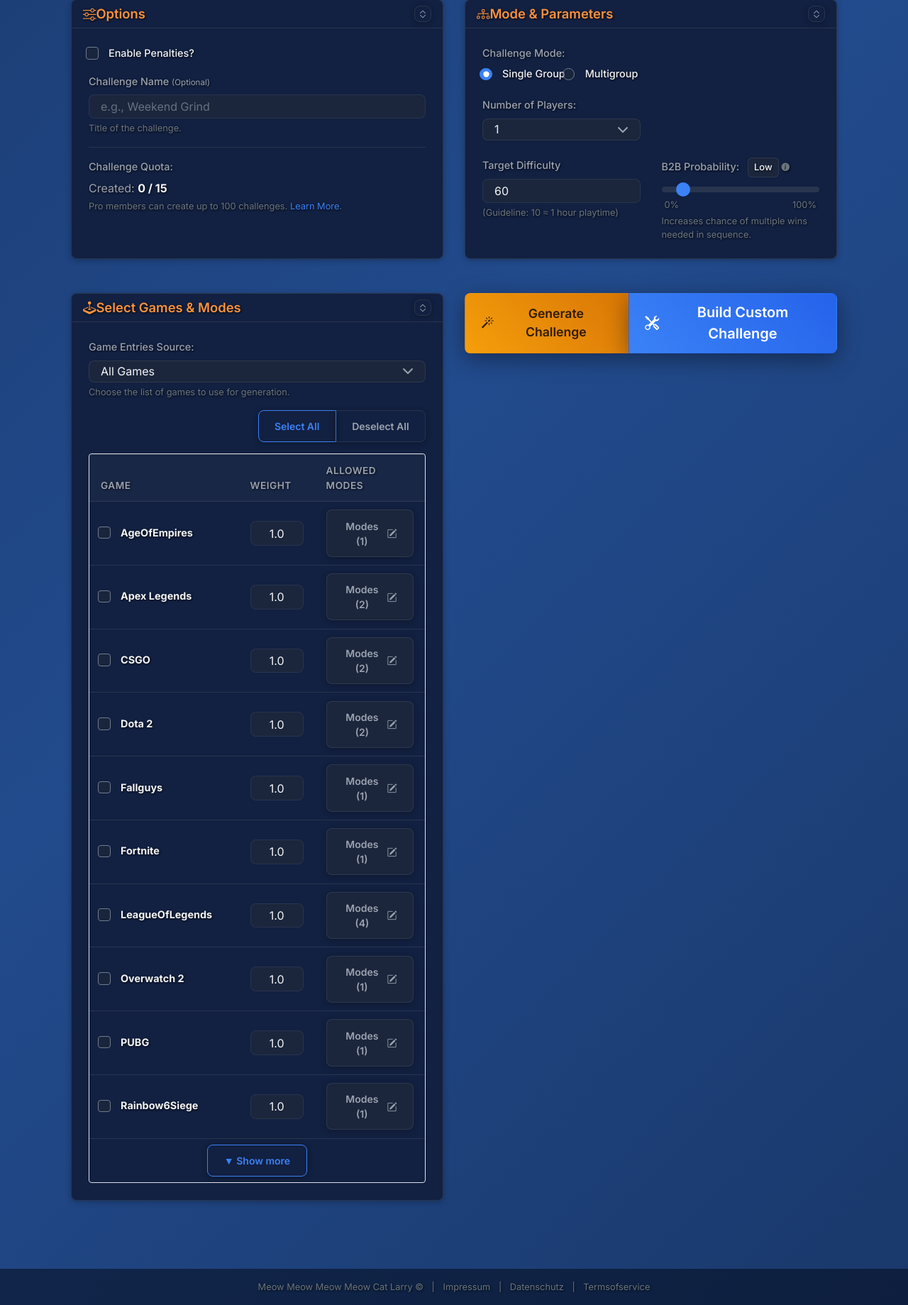
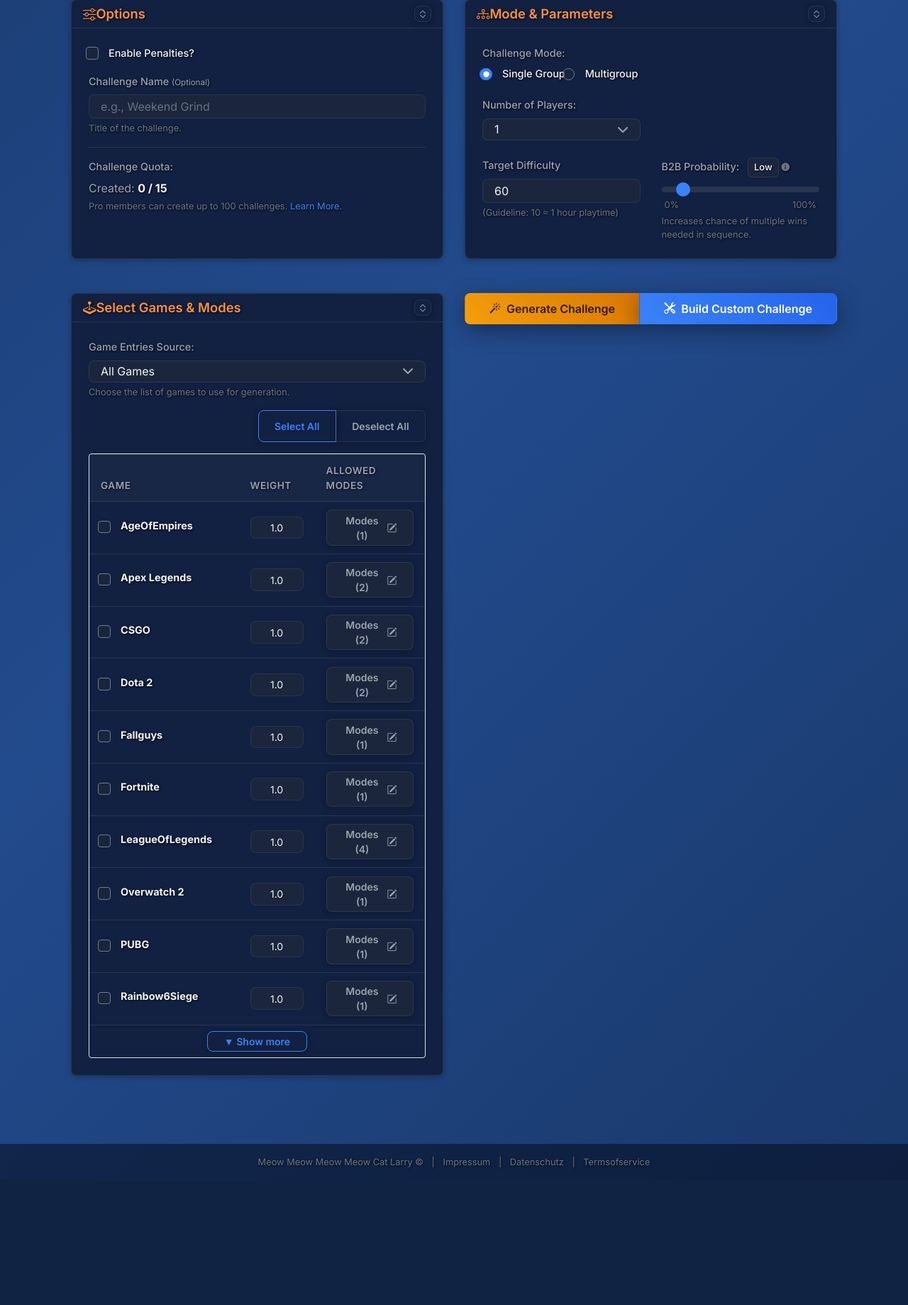
Before and after one commit to FKammerer45/WinchallengeGenerator, a Flask app: page / in a window 1280 px wide. Shown: the part 344-2183 px from the top of the page at 71% size. After the commit the page ends 1989 px from the top, so only its background shows below. Run offline with Flask 3, Linux system fonts and the light colour scheme; the visitor is signed in with stand-in values (Sample User, id 1); data comes from the database, SQL or seed files in the repository; data that the repository does not hold is empty; some libraries are stand-ins or nearby versions.

Commit message:
fixed some issues of the challenge generator not finished

```diff
--- a/app/static/css/components/_buttons.css
+++ b/app/static/css/components/_buttons.css
@@ -176,3 +176,23 @@
   padding: 0.2rem 0.5rem; /* Smaller padding */
   font-size: 0.8rem; /* Smaller font */
 }
+
+/* Main Action Buttons on Index Page */
+/* Targeting .btn-lg within the specific container to adjust padding and font */
+.generate-button-container .btn-group .btn.btn-lg {
+    padding-top: 0.5rem;    /* Reduced top padding */
+    padding-bottom: 0.5rem; /* Reduced bottom padding */
+    font-size: 1rem;      /* Standardized font size, adjust as needed e.g., 1.1rem */
+    /* line-height: 1.5; /* Ensure text is vertically centered if needed */
+}
+
+/* Ensure icons within these buttons are vertically aligned */
+.generate-button-container .btn-group .btn.btn-lg .bi {
+    vertical-align: middle;
+    margin-bottom: 0.125em; /* Small adjustment for better centering with current font size */
+}
+
+/* Ensure text within these buttons is also well-aligned */
+.generate-button-container .btn-group .btn.btn-lg span:not(.spinner-border) {
+    vertical-align: middle;
+}
--- a/app/static/css/components/_tables.css
+++ b/app/static/css/components/_tables.css
@@ -56,3 +56,22 @@
   overflow-x: auto;
   -webkit-overflow-scrolling: touch;
 }
+
+/* Reduce row height in the game selection table on the index page */
+.game-selection-table tbody tr > td { /* Target direct children TDs */
+  padding-top: 0.25rem;    /* Further reduced top padding */
+  padding-bottom: 0.25rem; /* Further reduced bottom padding */
+  line-height: 1.2;       /* Adjust line-height for tighter spacing */
+}
+
+/* Ensure form elements within these cells don't add excessive vertical space */
+.game-selection-table .form-control-sm,
+.game-selection-table .btn-sm {
+  padding-top: 0.2rem;    /* Fine-tune padding of small controls */
+  padding-bottom: 0.2rem;
+  font-size: 0.875rem;    /* Ensure font size is consistent and not too large */
+}
+
+.game-selection-table .custom-control.custom-checkbox {
+  margin-bottom: 0;
+}
--- a/app/static/js/challenge_generator/form.js
+++ b/app/static/js/challenge_generator/form.js
@@ -486,6 +486,12 @@
 function handleChallengeFormSubmit(event) {
   event.preventDefault();
 
+  // Hide custom challenge builder if it's open
+  const customBuilderWrapper = document.getElementById("customChallengeBuilderWrapper");
+  if (customBuilderWrapper) {
+    customBuilderWrapper.style.display = "none";
+  }
+
   // Helper function for fallback UUID
   function generateSimpleUUID() {
     return 'xxxx-xxxx-4xxx-yxxx-xxxxxxxxxxxx'.replace(/[xy]/g, function(c) {
@@ -766,17 +772,28 @@
       // Store full data (including potentially full penalty_info) for sharing
       window.currentChallengeData = data;
 
+      console.log("[FormJS] In handleChallengeFormSubmit: isAuthenticated =", isAuthenticated, "data.share_options =", data.share_options); // DEBUG LOG
+
       if (isAuthenticated && data.share_options) {
         if (shareBtn) {
           shareBtn.style.display = "inline-block";
-          shareBtn.disabled = false;
-          shareBtn.classList.remove("btn-secondary");
-          shareBtn.classList.add("btn-primary");
+          shareBtn.disabled = false; // Explicitly enable
+          shareBtn.classList.remove("btn-secondary", "disabled"); // Remove any potentially disabling classes
+          shareBtn.classList.add("btn-primary"); // Ensure primary styling
+          shareBtn.removeAttribute("aria-disabled"); // Ensure accessibility state is correct
+          console.log("shareChallengeBtn IS being enabled and styled primary in form.js"); // UPDATED DEBUG LOG
+
           const shareBtnText = shareBtn.querySelector(
             "span:not(.spinner-border-sm)"
           );
-          if (shareBtnText) shareBtnText.textContent = "Share Challenge";
-          shareBtn.title = "Share this generated challenge";
+          // Ensure the icon is also updated if it was changed from the default
+          const shareBtnIcon = shareBtn.querySelector("i.bi");
+          if (shareBtnText) shareBtnText.textContent = "Accept Challenge";
+          if (shareBtnIcon) { // Change icon to suit "Accept Challenge"
+            shareBtnIcon.classList.remove("bi-share-fill");
+            shareBtnIcon.classList.add("bi-check-circle-fill");
+          }
+          shareBtn.title = "Accept and share this generated challenge"; // Update title
         }
         if (viewLocalBtn) viewLocalBtn.style.display = "none";
       } else {
@@ -1766,36 +1783,10 @@
     return;
   }
 
-  // Generate HTML for display (using challengeDataForDisplay)
-  let htmlResult = `<h3 class="mb-3 text-light text-center h4">${escapeHtml(challengeDataForDisplay.name)}</h3>`;
-  htmlResult += `<p class="text-center"><strong>Total Difficulty:</strong> ${challengeDataForDisplay.totalDifficulty.toFixed(1)} | <strong>Mode:</strong> ${escapeHtml(challengeDataForDisplay.groupType)}</p>`;
-
-  if (challengeDataForDisplay.normal.length > 0) {
-    htmlResult += `<h4>Normal Wins</h4>`;
-    challengeDataForDisplay.normal.forEach(item => {
-      htmlResult += `<p>${escapeHtml(item.game)} (${escapeHtml(item.mode || 'N/A')}): ${item.wins} win(s) ${item.custom ? '(Custom - Diff: ' + item.difficulty.toFixed(1) + ')' : '(Diff: ' + item.difficulty.toFixed(1) + ')'}</p>`;
-    });
-  }
-
-  if (challengeDataForDisplay.b2b.length > 0) {
-    htmlResult += `<h4>Back-to-Back Segments</h4>`;
-    challengeDataForDisplay.b2b.forEach((segment, index) => {
-      htmlResult += `<p class="mt-2"><strong>Segment ${index + 1}:</strong></p>`;
-      segment.forEach(item => {
-        htmlResult += `<p style="margin-left: 20px;">${escapeHtml(item.game)} (${escapeHtml(item.mode || 'N/A')}): ${item.wins} win(s) ${item.custom ? '(Custom - Diff: ' + item.difficulty.toFixed(1) + ')' : '(Diff: ' + item.difficulty.toFixed(1) + ')'}</p>`;
-      });
-    });
-  }
-
-  resultDiv.innerHTML = htmlResult;
-  customBuilderWrapper.style.display = "none";
-  resultWrapper.style.display = "block";
-  requestAnimationFrame(() => {
-    resultWrapper.classList.add("visible");
-  });
-
   // Determine if to save locally or send to backend
   const isAuthenticated = window.IS_AUTHENTICATED === true;
+  const createCustomChallengeButton = document.getElementById("createCustomChallengeBtn");
+
 
   if (isAuthenticated) {
     // Read main form settings for payload
@@ -1813,7 +1804,7 @@
             let penaltyEntriesListMain = [];
             if (window.indexPagePenaltyTabs && window.indexPagePenaltyTabs.entries) {
                 penaltyEntriesListMain = window.indexPagePenaltyTabs.entries[penaltyTabIdMain] || [];
-            } else { // Fallback for local if somehow global isn't populated (should be for logged-in)
+            } else {
                 const localPenaltyData = getLocalPenaltyEntries();
                 penaltyEntriesListMain = localPenaltyData[penaltyTabIdMain] || [];
             }
@@ -1833,8 +1824,6 @@
     const maxGroupsMain = groupModeMain === "multi" ? (parseInt(mainFormData.get("max_groups")) || 1) : 1;
     const numPlayersPerGroupMain = parseInt(mainFormData.get("num_players")) || 1;
 
-
-    // User is logged in, send to /api/challenge/share
     const sharePayload = {
       challenge_data: payloadChallengeData,
       penalty_info: penaltyInfoPayload,
@@ -1844,69 +1833,46 @@
       is_custom_built: true
     };
 
-    // Clear previous share/local buttons and messages
     if (viewLocalBtn) viewLocalBtn.style.display = "none";
-    if (shareBtn) {
-        shareBtn.style.display = "none"; // Hide the original share button
-        const shareBtnSpinner = shareBtn.querySelector(".spinner-border-sm");
-        const shareBtnText = shareBtn.querySelector("span:not(.spinner-border-sm)");
-        // We might want a dedicated "View Shared Custom Challenge" button later
-        // For now, we'll just show a success/error message.
-    }
     if (shareResultDiv) {
         shareResultDiv.style.display = "none";
         shareResultDiv.innerHTML = "";
     }
 
-    // Use the global shareChallengeUrl or default to /api/challenge/share
+    setLoading(createCustomChallengeButton, true, "Creating...");
+
     const shareUrl = window.shareChallengeUrl || "/api/challenge/share";
-    console.log("Sending share request to:", shareUrl, "with payload:", JSON.stringify(sharePayload));
-
 
     apiFetch(shareUrl, { method: "POST", body: sharePayload }, window.csrfToken)
       .then(sharedResponse => {
-        // The /api/challenge/share endpoint returns status, public_id, and share_url on success.
+        setLoading(createCustomChallengeButton, false);
         if (sharedResponse.status === "success" && sharedResponse.public_id && sharedResponse.share_url) {
-            // The main resultDiv already shows the custom challenge structure.
-            // We just need to provide a success message and a link.
-            if (shareResultDiv) {
-                 shareResultDiv.innerHTML = `<div class="alert alert-success">Custom challenge shared successfully! <a href="${sharedResponse.share_url}" target="_blank" class="alert-link">View it here</a> or use the button below.</div>`;
-                 shareResultDiv.style.display = "block";
+            if (createCustomChallengeButton) {
+                createCustomChallengeButton.innerHTML = '<i class="bi bi-check-circle-fill me-1"></i> Accept Challenge';
+                createCustomChallengeButton.classList.remove("btn-primary");
+                createCustomChallengeButton.classList.add("btn-success");
+                createCustomChallengeButton.disabled = true;
+                createCustomChallengeButton.onclick = () => { window.open(sharedResponse.share_url, '_blank'); };
             }
-
-            // Update the "Create & View" button to become a "View Shared Challenge" link/button
-            const createCustomChallengeButton = document.getElementById("createCustomChallengeBtn");
-            if (createCustomChallengeButton) {
-                const viewSharedButton = createCustomChallengeButton.cloneNode(true); // Clone to remove old listeners
-                viewSharedButton.innerHTML = '<i class="bi bi-box-arrow-up-right me-1"></i> View Shared Custom Challenge';
-                viewSharedButton.classList.remove("btn-primary");
-                viewSharedButton.classList.add("btn-success"); // Or btn-info
-                viewSharedButton.onclick = () => { window.open(sharedResponse.share_url, '_blank'); };
-                createCustomChallengeButton.parentNode.replaceChild(viewSharedButton, createCustomChallengeButton);
-            }
-
-            // Hide the original "Share Challenge" button if it was for random challenges and is still visible
-            if (shareBtn && shareBtn.id === "shareChallengeBtn") { // Ensure it's the correct button
-                 shareBtn.style.display = "none";
-            }
-
         } else {
-          // If sharedResponse.error is present, use it, otherwise a generic message.
-          const errorMessage = sharedResponse.error || "Failed to share custom challenge. The server did not return the expected success response.";
+          const errorMessage = sharedResponse.error || "Failed to share custom challenge. Server error.";
           throw new Error(errorMessage);
         }
       })
       .catch(error => {
-        console.error("Error sharing custom challenge via /api/challenge/share:", error);
-        showError(errorDisplay, `Error sharing custom challenge: ${error.message}`);
-        if (shareResultDiv) {
-            shareResultDiv.innerHTML = `<div class="alert alert-danger">Failed to share custom challenge: ${escapeHtml(error.message)}</div>`;
-            shareResultDiv.style.display = "block";
+        setLoading(createCustomChallengeButton, false, "Create Challenge");
+        console.error("Error sharing custom challenge:", error);
+        if (createCustomChallengeButton) {
+            createCustomChallengeButton.innerHTML = '<i class="bi bi-check-circle-fill me-1"></i> Accept Challenge';
+            createCustomChallengeButton.classList.remove("btn-primary");
+            createCustomChallengeButton.classList.add("btn-success");
+            createCustomChallengeButton.disabled = true;
         }
       });
 
   } else {
     // User is not logged in, save locally
+    setLoading(createCustomChallengeButton, false);
     let uuid;
     if (typeof crypto !== 'undefined' && crypto.randomUUID) {
       uuid = crypto.randomUUID();
@@ -1919,22 +1885,25 @@
     const localId = `local_custom_${uuid}`;
     const challengeToStore = {
         localId: localId,
-        name: challengeData.name,
+        name: challengeDataForDisplay.name,
         createdAt: new Date().toISOString(),
         challengeData: {
-            normal: challengeData.normal.map(n => ({ game: n.game, wins: n.wins, difficulty: n.difficulty, mode: n.mode, custom: n.custom })),
-            b2b: challengeData.b2b.map(seg => seg.map(g => ({ game: g.game, wins: g.wins, difficulty: g.difficulty, mode: g.mode, custom: g.custom }))),
+            normal: challengeDataForDisplay.normal.map(n => ({ game: n.game, wins: n.wins, difficulty: n.difficulty, mode: n.mode, custom: n.custom })),
+            b2b: challengeDataForDisplay.b2b.map(seg => seg.map(g => ({ game: g.game, wins: g.wins, difficulty: g.difficulty, mode: g.mode, custom: g.custom }))),
         },
-        isCustom: true
+        isCustom: true,
     };
 
     const saved = saveChallengeToLocalStorage(challengeToStore);
-    if (saved && viewLocalBtn) {
-        viewLocalBtn.href = `/challenge/${localId}`;
-        viewLocalBtn.style.display = "inline-block";
-    } else if (!saved) {
-        showError(errorDisplay, "Warning: Could not save custom challenge locally.");
-    }
-    if (shareBtn) shareBtn.style.display = "none";
+
+    if (createCustomChallengeButton) {
+        createCustomChallengeButton.innerHTML = '<i class="bi bi-check-circle-fill me-1"></i> Accept Challenge';
+        createCustomChallengeButton.classList.remove("btn-primary");
+        createCustomChallengeButton.classList.add("btn-success");
+        createCustomChallengeButton.disabled = true;
+        if (saved) {
+            createCustomChallengeButton.onclick = () => { window.open(`/challenge/${localId}`, '_blank'); };
+        }
+    }
   }
 }
--- a/app/static/js/challenge_generator/share.js
+++ b/app/static/js/challenge_generator/share.js
@@ -105,14 +105,21 @@
 
     } finally {
         if (shareBtn) {
-            setLoading(shareBtn, false, 'Share Challenge'); // Restore text first
+            // Restore button to "Accept Challenge" but keep it disabled as action is complete/attempted
+            setLoading(shareBtn, false, 'Accept Challenge');
             shareBtn.disabled = true;
-            shareBtn.classList.add('btn-secondary'); // Bootstrap class for greyed out
-            shareBtn.classList.remove('btn-primary'); // Remove primary color
-            shareBtn.title = "Challenge shared or attempt made. Generate a new challenge to share again.";
-            // Remove the spinner part of setLoading if it doesn't handle this well
+            shareBtn.classList.add('btn-secondary');
+            shareBtn.classList.remove('btn-primary');
+            shareBtn.title = "Challenge accepted or attempt made. Generate a new challenge to accept again.";
+
             const originalTextSpan = shareBtn.querySelector('span:not(.spinner-border-sm)');
-            if (originalTextSpan) originalTextSpan.textContent = "Shared"; // Or "Share Attempted"
+            if (originalTextSpan) originalTextSpan.textContent = "Accepted"; // Or "Accept Attempted"
+
+            const shareBtnIcon = shareBtn.querySelector("i.bi");
+            if (shareBtnIcon) { // Ensure icon is checkmark
+                shareBtnIcon.classList.remove("bi-share-fill");
+                shareBtnIcon.classList.add("bi-check-circle-fill");
+            }
             const spinner = shareBtn.querySelector('.spinner-border-sm');
             if(spinner) spinner.style.display = 'none';
         }
--- a/app/templates/index.html
+++ b/app/templates/index.html
@@ -4,7 +4,6 @@
 {% block head %}
 {{ super() }}
 {# Base style.css is linked in base.html #}
-<link rel="stylesheet" href="{{ url_for('static', filename='css/frontpage_improvements.css') }}">
 {% endblock %}
 
 {% block content %}
@@ -324,7 +323,7 @@
                             <hr class="my-4">
                             <div class="text-center">
                                 <button type="button" id="createCustomChallengeBtn" class="btn btn-primary btn-lg w-100">
-                                    <i class="bi bi-check-lg"></i> Create & View Custom Challenge
+                                    <i class="bi bi-plus-circle-fill"></i> Create Challenge
                                 </button>
                             </div>
                         </div>
@@ -346,8 +345,8 @@
                             <button id="shareChallengeBtn" class="btn btn-primary btn-lg action-btn"
                                 style="display:none;">
                                 <span class="spinner-border spinner-border-sm" style="display: none;"></span>
-                                <i class="bi bi-share-fill me-1"></i>
-                                <span>Share Challenge</span>
+                                <i class="bi bi-check-circle-fill me-1"></i> {# Changed icon to suit "Accept" #}
+                                <span>Accept Challenge</span>
                             </button>
                             {% endif %}
                             <a href="#" id="viewLocalChallengeBtn" class="btn btn-secondary btn-lg action-btn"
@@ -373,7 +372,7 @@
 </div> {# End container #}
 
 {# --- Pass data needed by JS (remains the same) --- #}
-<script>
+<script type="text/javascript">
     window.csrfToken = "{{ csrf_token() }}";
     window.generateChallengeUrl = "{{ url_for('challenge_api.generate_challenge') }}";
     window.shareChallengeUrl = "{{ url_for('challenge_api.share_challenge') }}";
```
